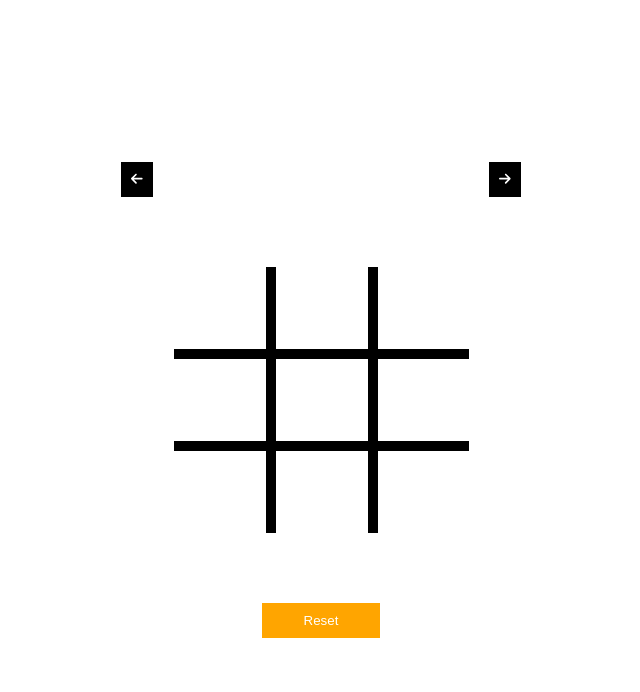
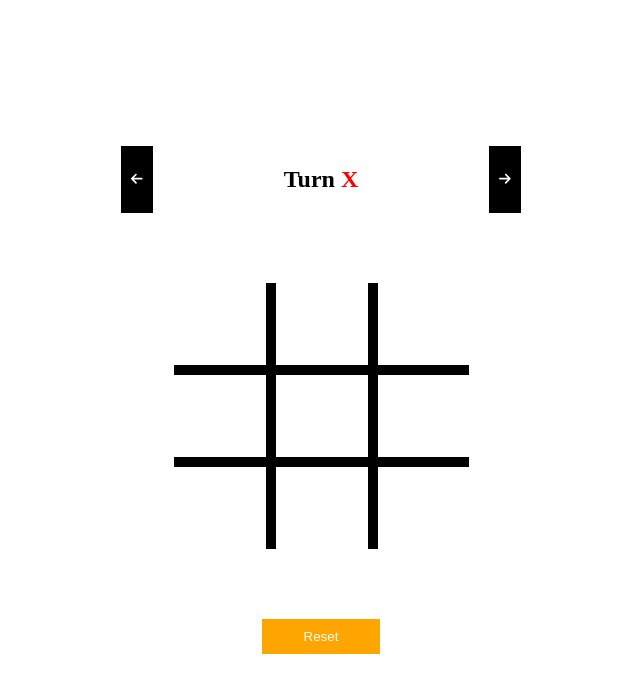
Before and after one commit to MuhammadUmarUsman/TicTacToe, a React (Vite) app in the folder tic-tac-toe/: page / in a window 1280 px wide. Shown: the top 692 px of the page, without its empty margins (319-959 px from the left). Built offline with nearby package versions, Linux system fonts and the light colour scheme.

Commit message:
file changed

```diff
--- a/tic-tac-toe/src/App.css
+++ b/tic-tac-toe/src/App.css
@@ -75,3 +75,9 @@
 .btn:hover,.backbtn:hover{
   cursor: pointer;
 }
+.turn{
+  font-weight: bold;
+}
+.turn span{
+  color: red;
+}
--- a/tic-tac-toe/src/App.jsx
+++ b/tic-tac-toe/src/App.jsx
@@ -68,6 +68,7 @@ function App() {
     setBoard([[-1, -1, -1], [-1, -1, -1], [-1, -1, -1]]);
     setWinner(null);
     setRemovedList([]);
+    setMoveX(true)
   };
 
   const goBack = () => {
@@ -100,6 +101,7 @@ function App() {
         <button className='backbtn' onClick={goBack}>
           <FontAwesomeIcon icon={faArrowLeft} />
         </button>
+        <h2 className='turn'>Turn <span>{moveX ? "X" : "O"}</span></h2>
         <button className='backbtn' onClick={goForward}>
           <FontAwesomeIcon icon={faArrowRight} />
         </button>
```
